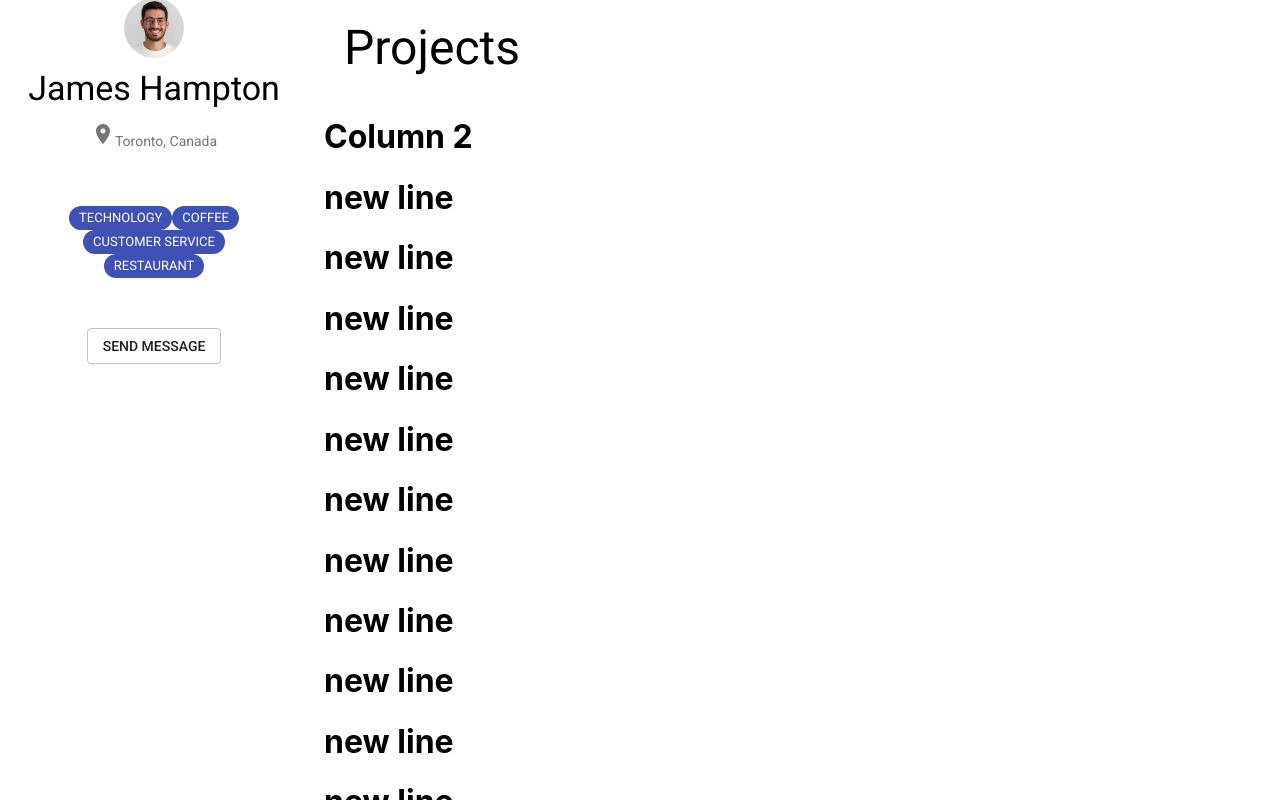
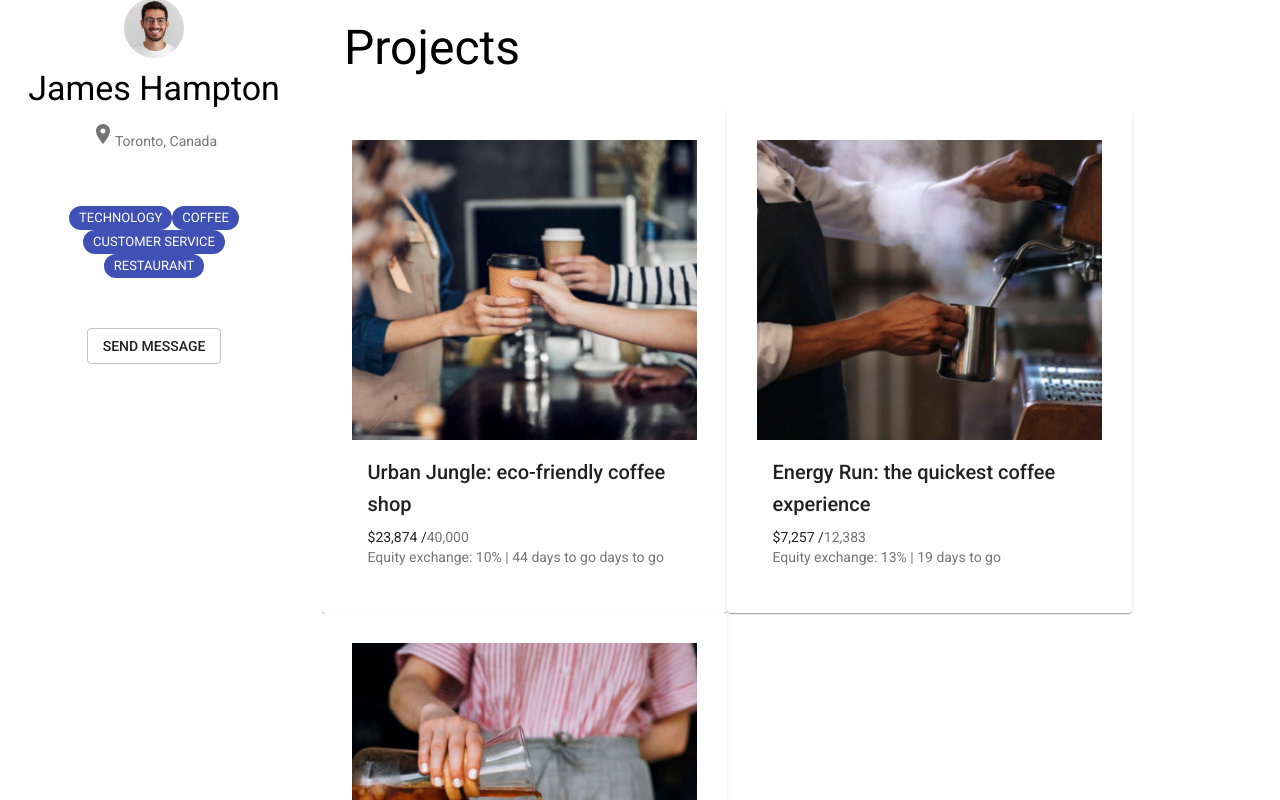
Before and after one commit to hatchways/team-latte, a React (Create React App) app in the folder client/: page /profile in a window 1280 px wide. Shown: the top 800 px of the page. Built offline with nearby package versions, Linux system fonts and the light colour scheme.

Commit message:
added project cards to the right half of the profile page

```diff
--- a/client/src/pages/Profile.js
+++ b/client/src/pages/Profile.js
@@ -9,10 +9,16 @@ import { Typography } from "@material-ui/core"
 import Button from '@material-ui/core/Button';
 
 import Fields from './Fields'
+import ProjectList from './Project'
 
 import LocationOnIcon from '@material-ui/icons/LocationOn';
 import JHAvatar from '../assets/jh-avatar.jpg'
+import coffeeCup from '../assets/coffee-cup.jpg'
+import espresso from '../assets/espresso.jpg'
+import espresso2 from '../assets/espresso2.jpg'
+import pouringCoffee from '../assets/pouring-coffee.jpg'
 import "./Profile.css"
+
 
 const useStyles = makeStyles({
   avatar: {
@@ -32,7 +38,40 @@ const useStyles = makeStyles({
   }
 });
 
-const fieldsData =["TECHNOLOGY", "COFFEE", "CUSTOMER SERVICE", "RESTAURANT"]
+const fieldsData = ["TECHNOLOGY", "COFFEE", "CUSTOMER SERVICE", "RESTAURANT"]
+
+const projectData = [
+  {
+    img: coffeeCup,
+    alt: 'Coffee Cup',
+    field: 'Customer Service',
+    title: "Urban Jungle: eco-friendly coffee shop",
+    raised: '23,874',
+    goal: '40,000',
+    equity: '10%',
+    daysToGo: '44 days to go'
+  },
+  {
+    img: espresso,
+    alt: 'Espresso',
+    field: 'Coffee',
+    title: 'Energy Run: the quickest coffee experience',
+    raised: '7,257',
+    goal: '12,383',
+    equity: '13%',
+    daysToGo: '19'
+  },
+  {
+    img: pouringCoffee,
+    alt:'Pouring Coffee',
+    field: 'Restaurant',
+    title: 'Energy Rush: an even quicker coffee experience',
+    raised: '34,912',
+    goal: '50,000',
+    equity: '5%',
+    daysToGo: '5'
+  }
+]
 
 export default function ProfilePage() {
   const classes = useStyles()
@@ -78,6 +117,8 @@ export default function ProfilePage() {
               Projects
             </Typography>
 
+            <ProjectList projectData={projectData}/>
+
 
 
             <h1>Column 2</h1>
--- /dev/null
+++ b/client/src/pages/Project.js
@@ -0,0 +1,72 @@
+import React from 'react';
+import { makeStyles } from '@material-ui/core/styles';
+import GridList from '@material-ui/core/GridList';
+import GridListTile from '@material-ui/core/GridListTile';
+import Card from '@material-ui/core/Card';
+import CardActionArea from '@material-ui/core/CardActionArea';
+import CardActions from '@material-ui/core/CardActions';
+import CardContent from '@material-ui/core/CardContent';
+import CardMedia from '@material-ui/core/CardMedia';
+import Typography from '@material-ui/core/Typography';
+import Button from '@material-ui/core/Button';
+
+
+const useStyles = makeStyles(theme => ({
+  gridList: {
+    width: 500,
+
+  },
+  card: {
+    maxWidth: 345,
+    padding: 30,
+  },
+  media: {
+    height: 300,
+  },
+}));
+
+export default function ProjectList(props) {
+  const classes = useStyles()
+  const projects = props.projectData
+
+  return (
+    <GridList cols={2} spacing={5} className={classes.gridlist}>
+      {
+        projects.map(project => (
+          <ProjectCard project={project}/>
+        ))
+      }
+    </GridList>
+  )
+}
+
+export function ProjectCard(props) {
+  const classes = useStyles()
+
+  return (
+    <Card className={classes.card}>
+      <CardActionArea>
+        <CardMedia
+          className={classes.media}
+          image={props.project.img}
+          title={props.project.alt}
+        />
+        <CardContent>
+          <Typography variant="h6" component="h2" gutterBottom>
+            {props.project.title}
+          </Typography>
+          <Typography variant="body2" color="textPrimary" component="h2">
+            ${props.project.raised} /
+            <Typography variant="body2" color="textSecondary" display="inline">
+              {props.project.goal}
+            </Typography>
+          </Typography>
+          <Typography variant="body2" color="textSecondary" component="h2">
+            Equity exchange: {props.project.equity} | {props.project.daysToGo} days to go
+          </Typography>
+        </CardContent>
+      </CardActionArea>
+    </Card>
+  )
+
+}
```
